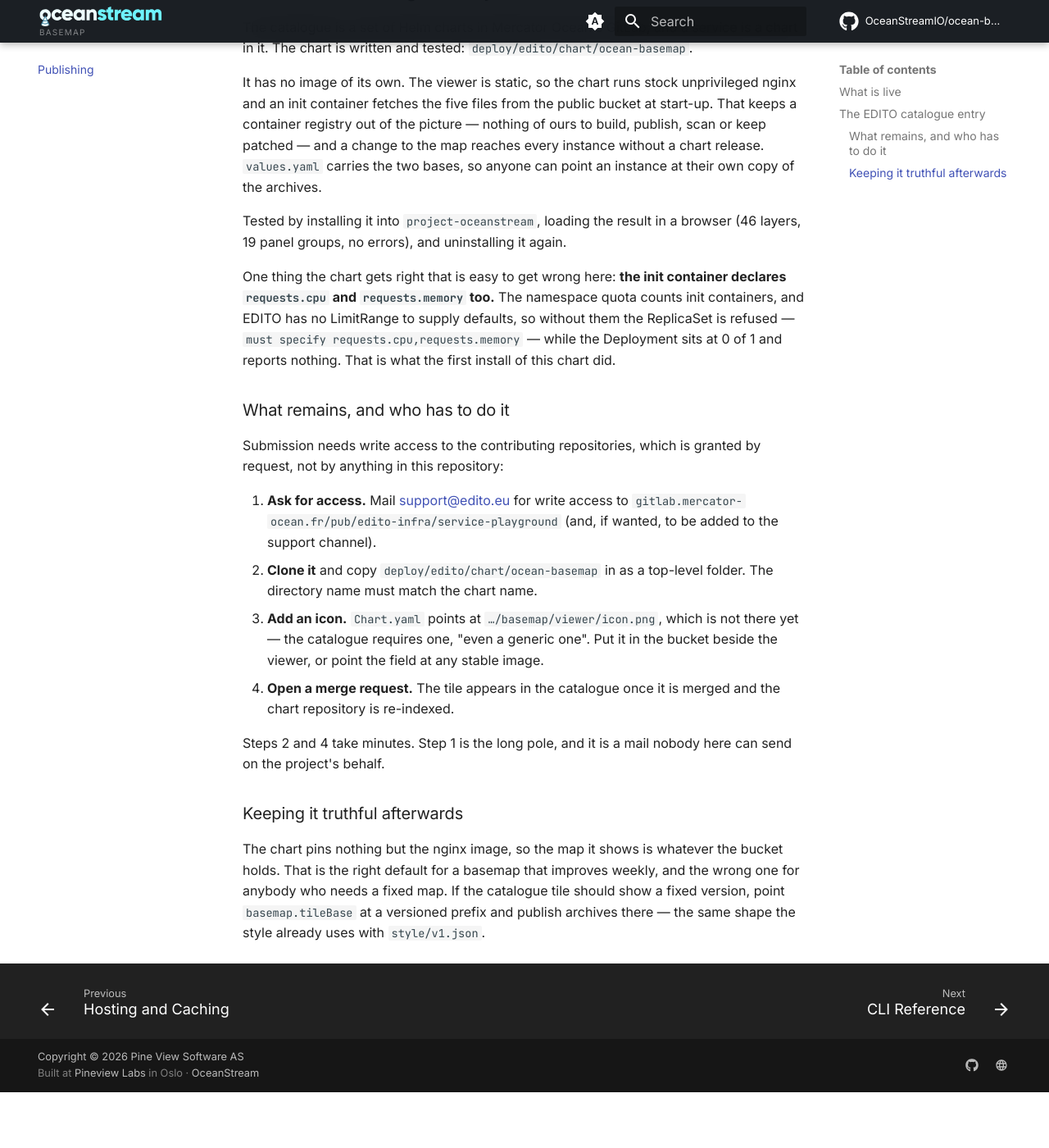
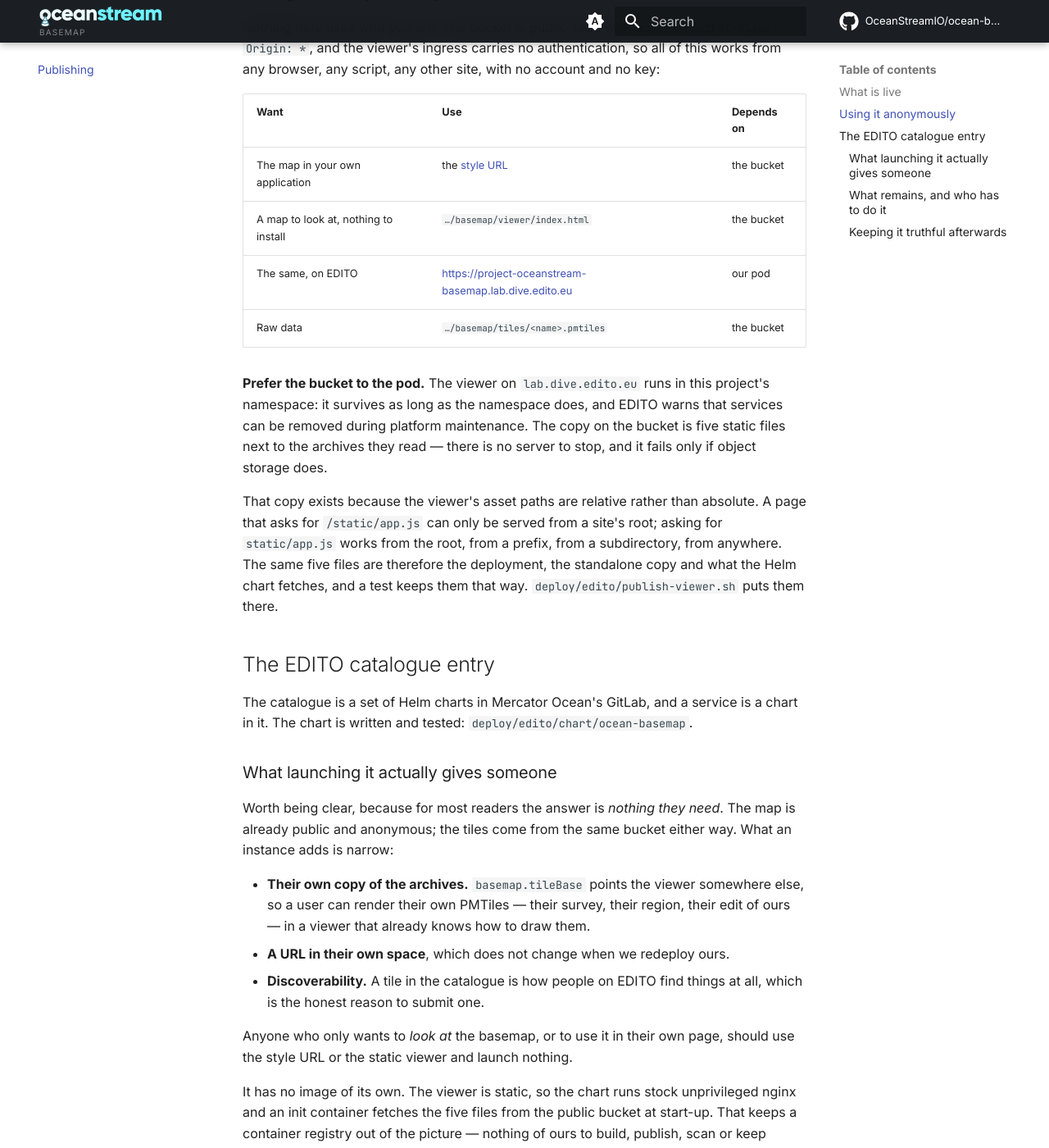
Before and after one commit to OceanStreamIO/ocean-basemap, an MkDocs documentation site: the page built from docs/publishing.md, in a window 1280 px wide and 1400 px high, scrolled down 866 px. Shown: the whole window at 82% size. Built offline with MkDocs 1.6.1 and Material for MkDocs 9.7.7, drawn with Linux system fonts in a browser that asks for light colours; comment, search, counter and statistics services are not loaded; before the commit the page ends 2198 px from its top, so only the background shows below that; some of the changed text lies outside the part shown.

Commit message:
feat: serve the viewer from the bucket, for anyone, with nothing running
The map was already anonymous -- public bucket, permissive CORS, an ingress
with no authentication -- but the only viewer was the one in this project's
namespace, and EDITO says a service may be removed during maintenance. Now
there is a copy beside the archives it reads: five static files, no server to
stop, no account to hold.

What made that possible was dropping absolute asset paths. A page asking for
/static/app.js can only be served from a site's root; asking for static/app.js
works from a root, a prefix or a subdirectory. The same files are now the
deployment, the standalone copy and what the Helm chart fetches, and a test
keeps them that way.

The docs also say plainly what launching the catalogue service gives someone,
because for most readers it is nothing they need: the map is public either
way, and an instance is worth having only to point the viewer at your own
archives, or to be found in the catalogue at all.

Co-Authored-By: Claude Opus 5 <noreply@anthropic.com>

```diff
--- a/docs/publishing.md
+++ b/docs/publishing.md
@@ -12,15 +12,57 @@ Where the basemap is published, and what is left to do to put it in the EDITO ca
 | Style, pinned | `…/basemap/style/v1.json` |
 | Documentation | `…/basemap/docs/index.html` |
 | Archives | `…/basemap/tiles/<name>.pmtiles` |
-| Viewer assets | `…/basemap/viewer/` — what the Helm chart fetches |
+| Static viewer | `…/basemap/viewer/index.html` — no server involved |
 
 All of it is public and needs no credentials. [Hosting and caching](hosting.md) covers
 the arrangement; [Using the Viewer](viewer.md) covers the style URL and overlays.
+
+## Using it anonymously
+
+Nothing here asks who you are. The bucket is public-read with `Access-Control-Allow-Origin: *`,
+and the viewer's ingress carries no authentication, so all of this works from any
+browser, any script, any other site, with no account and no key:
+
+| Want | Use | Depends on |
+|---|---|---|
+| The map in your own application | the [style URL](viewer.md#using-the-basemap-in-your-own-map) | the bucket |
+| A map to look at, nothing to install | `…/basemap/viewer/index.html` | the bucket |
+| The same, on EDITO | <https://project-oceanstream-basemap.lab.dive.edito.eu> | our pod |
+| Raw data | `…/basemap/tiles/<name>.pmtiles` | the bucket |
+
+**Prefer the bucket to the pod.** The viewer on `lab.dive.edito.eu` runs in this
+project's namespace: it survives as long as the namespace does, and EDITO warns that
+services can be removed during platform maintenance. The copy on the bucket is five
+static files next to the archives they read — there is no server to stop, and it fails
+only if object storage does.
+
+That copy exists because the viewer's asset paths are relative rather than absolute. A
+page that asks for `/static/app.js` can only be served from a site's root; asking for
+`static/app.js` works from the root, from a prefix, from a subdirectory, from anywhere.
+The same five files are therefore the deployment, the standalone copy and what the Helm
+chart fetches, and a test keeps them that way. `deploy/edito/publish-viewer.sh` puts
+them there.
 
 ## The EDITO catalogue entry
 
 The catalogue is a set of Helm charts in Mercator Ocean's GitLab, and a service is a
 chart in it. The chart is written and tested: `deploy/edito/chart/ocean-basemap`.
+
+### What launching it actually gives someone
+
+Worth being clear, because for most readers the answer is *nothing they need*. The map
+is already public and anonymous; the tiles come from the same bucket either way. What an
+instance adds is narrow:
+
+- **Their own copy of the archives.** `basemap.tileBase` points the viewer somewhere
+  else, so a user can render their own PMTiles — their survey, their region, their
+  edit of ours — in a viewer that already knows how to draw them.
+- **A URL in their own space**, which does not change when we redeploy ours.
+- **Discoverability.** A tile in the catalogue is how people on EDITO find things at
+  all, which is the honest reason to submit one.
+
+Anyone who only wants to *look at* the basemap, or to use it in their own page, should
+use the style URL or the static viewer and launch nothing.
 
 It has no image of its own. The viewer is static, so the chart runs stock unprivileged
 nginx and an init container fetches the five files from the public bucket at start-up.
--- a/src/basemap/viewer/globe.html
+++ b/src/basemap/viewer/globe.html
@@ -102,7 +102,7 @@ try {
   status.innerHTML = `<b>OceanStream Basemap</b><br />`
     + `${viewer.imageryLayers.length} archives, poles included, to 15 m in `
     + `European waters.<br />GEBCO · EMODnet · Copernicus · Natural Earth · `
-    + `<a href="/">2D viewer</a>`;
+    + `<a href="../index.html">2D viewer</a>`;
 } catch (err) {
   status.innerHTML = `<b>Failed</b><br />${err.message}`;
   throw err;
```
Also changed, not shown: docs/viewer.md (+12 -0 lines), src/basemap/viewer/index.html (+4 -4 lines), 3 other files.
